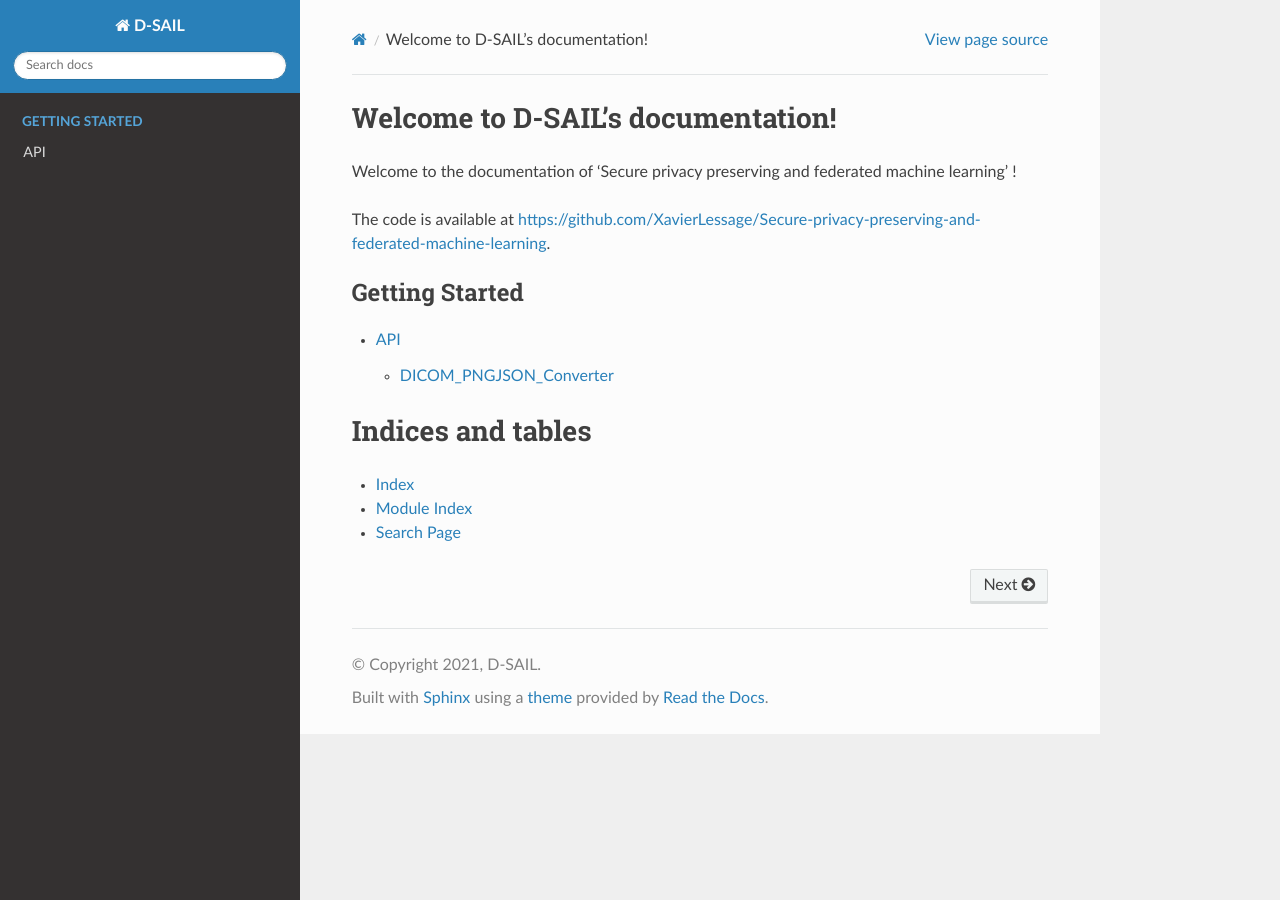
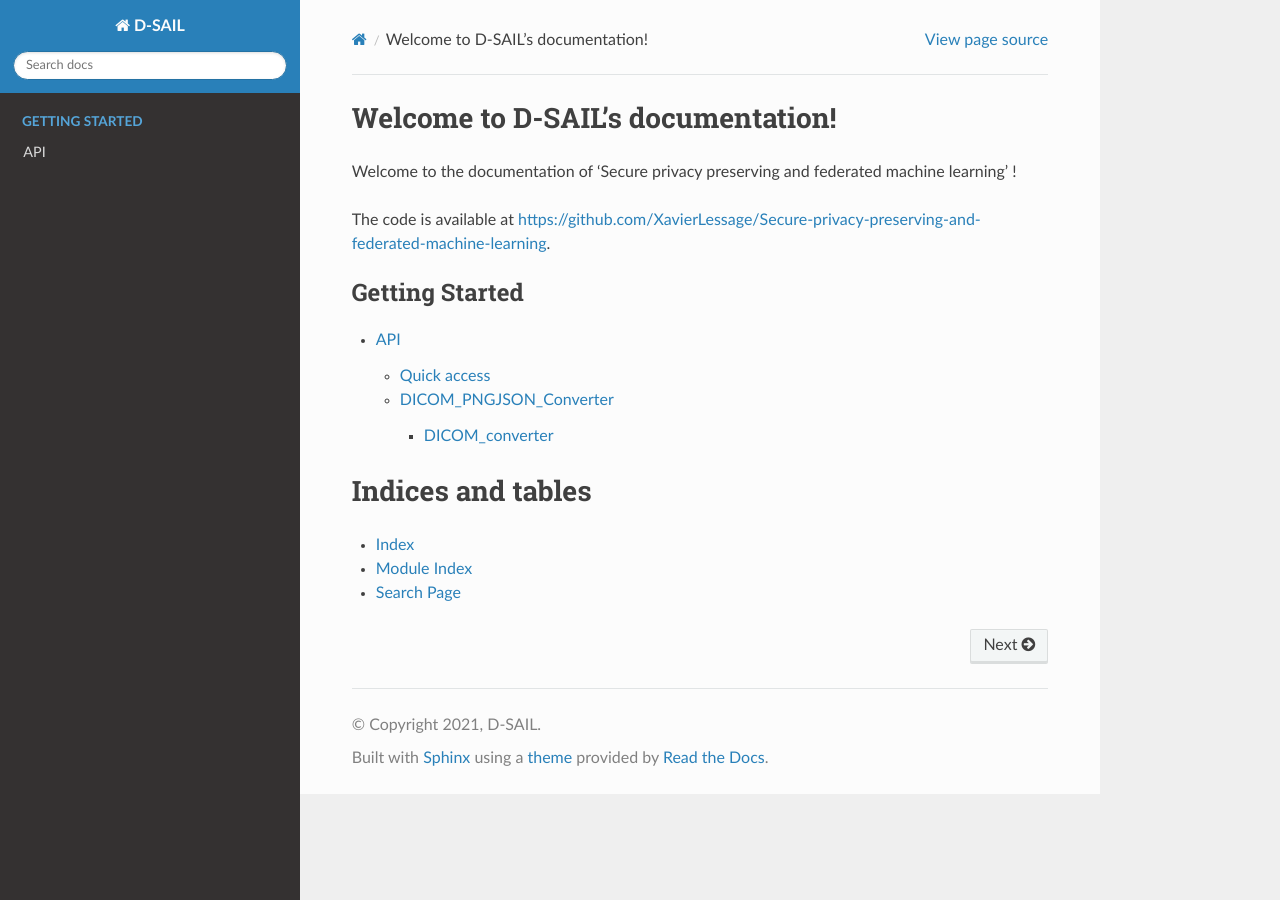
Before and after one commit to XavierLessage/D-SAIL, a Sphinx documentation site: the page built from docs/source/index.rst, in a window 1280 px wide. Built offline with Sphinx 7.4.7 and the Read the Docs theme 2.0.0, drawn with Linux system fonts in a browser that asks for light colours.

Commit message:
adapting new folders

```diff
--- a/docs/source/api.rst
+++ b/docs/source/api.rst
@@ -2,6 +2,9 @@ API
 =====================
 
 Welcome to the API.
+
+Quick access
+------------
 
 .. autosummary::
    :toctree: DIRNAME
@@ -16,9 +19,10 @@ Welcome to the API.
 DICOM_PNGJSON_Converter
 -----------------------
 
+DICOM_converter
+^^^^^^^^^^^^^^^^^^^
+
 .. automodule:: DICOM_PNGJSON_Converter.DICOM_converter
-   :toctree: DIR2
-   :recursive:
    :members:
    :undoc-members:
    :show-inheritance:
```
